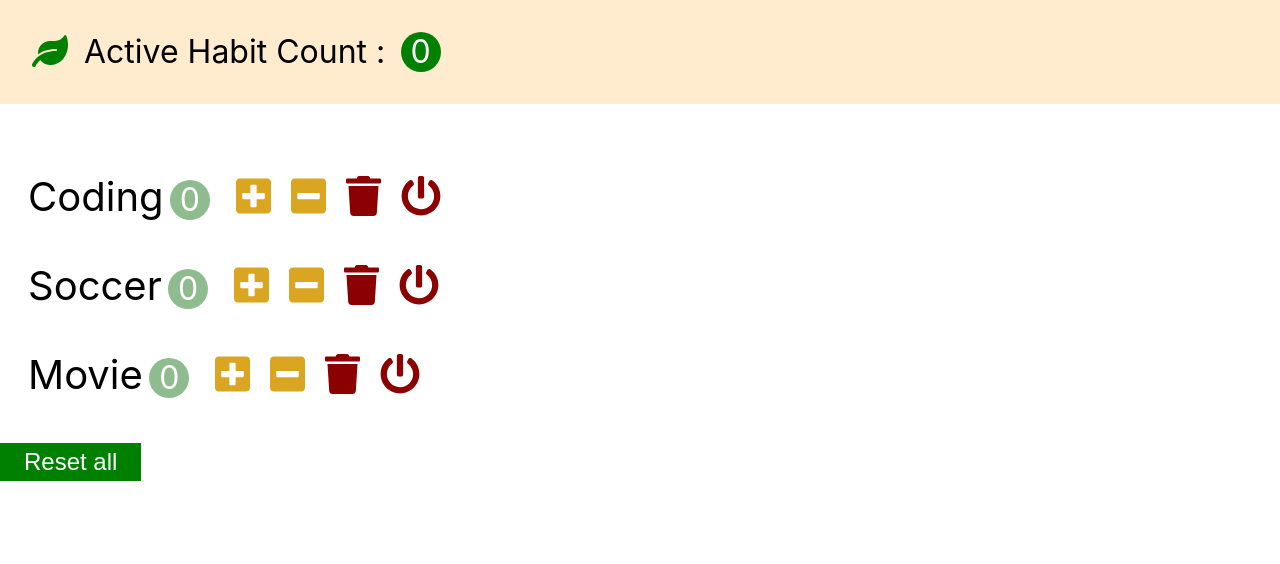
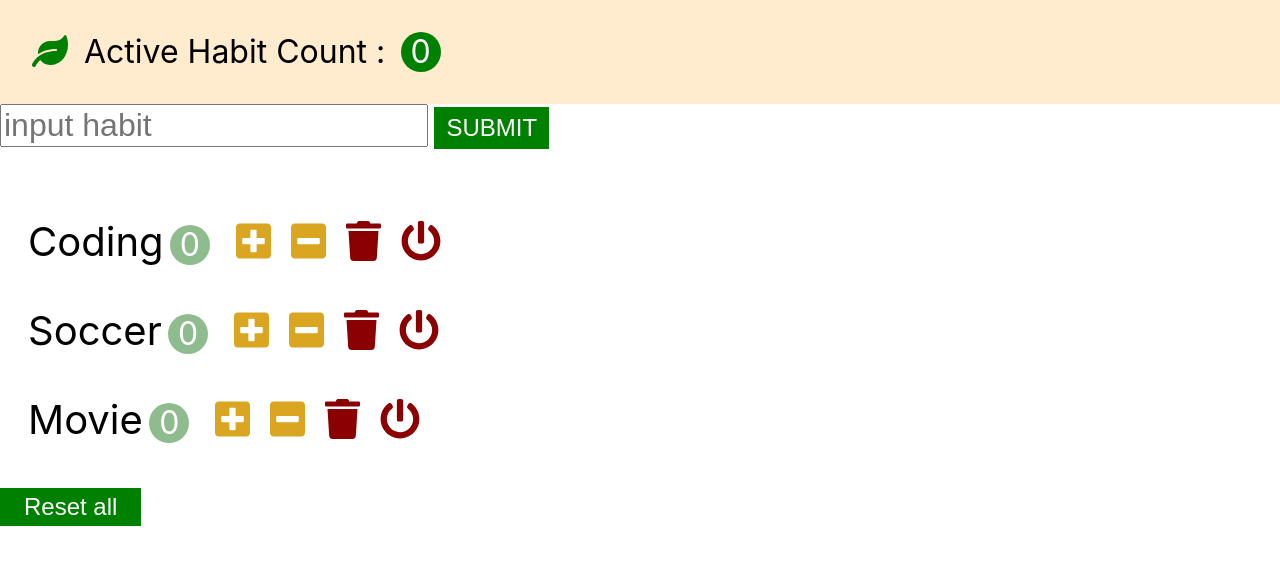
Before and after one commit to nowjsio/habit-tracker, a React (Create React App) app: page / in a window 1280 px wide. Shown: the top 564 px of the page. Built offline with nearby package versions, Linux system fonts and the light colour scheme.

Commit message:
Feat: Add HabitAddForm Component
React.createRef 를 사용해서 input의 값을 읽어오고, form을 reset 해서 이미 입력된 input 값을 reset 해줌

```diff
--- a/src/app.jsx
+++ b/src/app.jsx
@@ -4,6 +4,7 @@
 /* eslint-disable react/destructuring-assignment */
 import React, { Component } from 'react';
 import './app.css';
+import HabitAddForm from './components/habitAddForm';
 import Habits from './components/habits';
 import Navbar from './components/navbar';
 import ResetAll from './components/resetAll';
@@ -18,6 +19,8 @@ class App extends Component {
         { id: 2, name: 'Movie', count: 0 },
       ],
     };
+    this.inputRef = React.createRef();
+    this.formRef = React.createRef();
   }
 
   handleIncrement = habit => {
@@ -66,6 +69,24 @@ class App extends Component {
     this.setState({ habits });
   };
 
+  handleSubmit = (event, inputRef, formRef) => {
+    event.preventDefault();
+    const newHabitName = inputRef.current.value;
+    const originHabits = [...this.state.habits];
+    const existIndex = originHabits
+      .map(item => item.name)
+      .indexOf(newHabitName);
+    if (existIndex === -1) {
+      const lastId = originHabits[originHabits.length - 1].id + 1;
+      const newHabit = { id: lastId, name: newHabitName, count: 0 };
+      originHabits.push(newHabit);
+      this.setState({ habits: originHabits });
+      // NOTE: 초기화 정석 방법
+      formRef.current.reset();
+      // NOTE: 초기화 두번 째 방법
+      inputRef.current.value = '';
+    }
+  };
   // getActiveHabitsCount = () => {
   //   const habits = [...this.state.habits];
   //   let totalCount = 0;
@@ -85,6 +106,11 @@ class App extends Component {
             this.state.habits.filter(item => item.count > 0).length
           }
         />
+        <HabitAddForm
+          formRef={this.formRef}
+          inputRef={this.inputRef}
+          onSubmit={this.handleSubmit}
+        />
         <Habits
           habits={this.state.habits}
           onIncrement={this.handleIncrement}
--- /dev/null
+++ b/src/components/habitAddForm.jsx
@@ -0,0 +1,34 @@
+/* eslint-disable react/button-has-type */
+/* eslint-disable react/prop-types */
+/* eslint-disable react/destructuring-assignment */
+import React, { Component } from 'react';
+
+class HabitAddForm extends Component {
+  constructor(props) {
+    super(props);
+    this.state = {};
+  }
+
+  render() {
+    const { inputRef, onSubmit, formRef } = this.props;
+    return (
+      <form
+        ref={formRef}
+        className="habit-form"
+        onSubmit={event => onSubmit(event, inputRef, formRef)}
+      >
+        <input
+          ref={inputRef}
+          type="text"
+          className="add-input"
+          placeholder="input habit"
+        />
+        <button type="submit" className="add-button">
+          SUBMIT
+        </button>
+      </form>
+    );
+  }
+}
+
+export default HabitAddForm;
```
